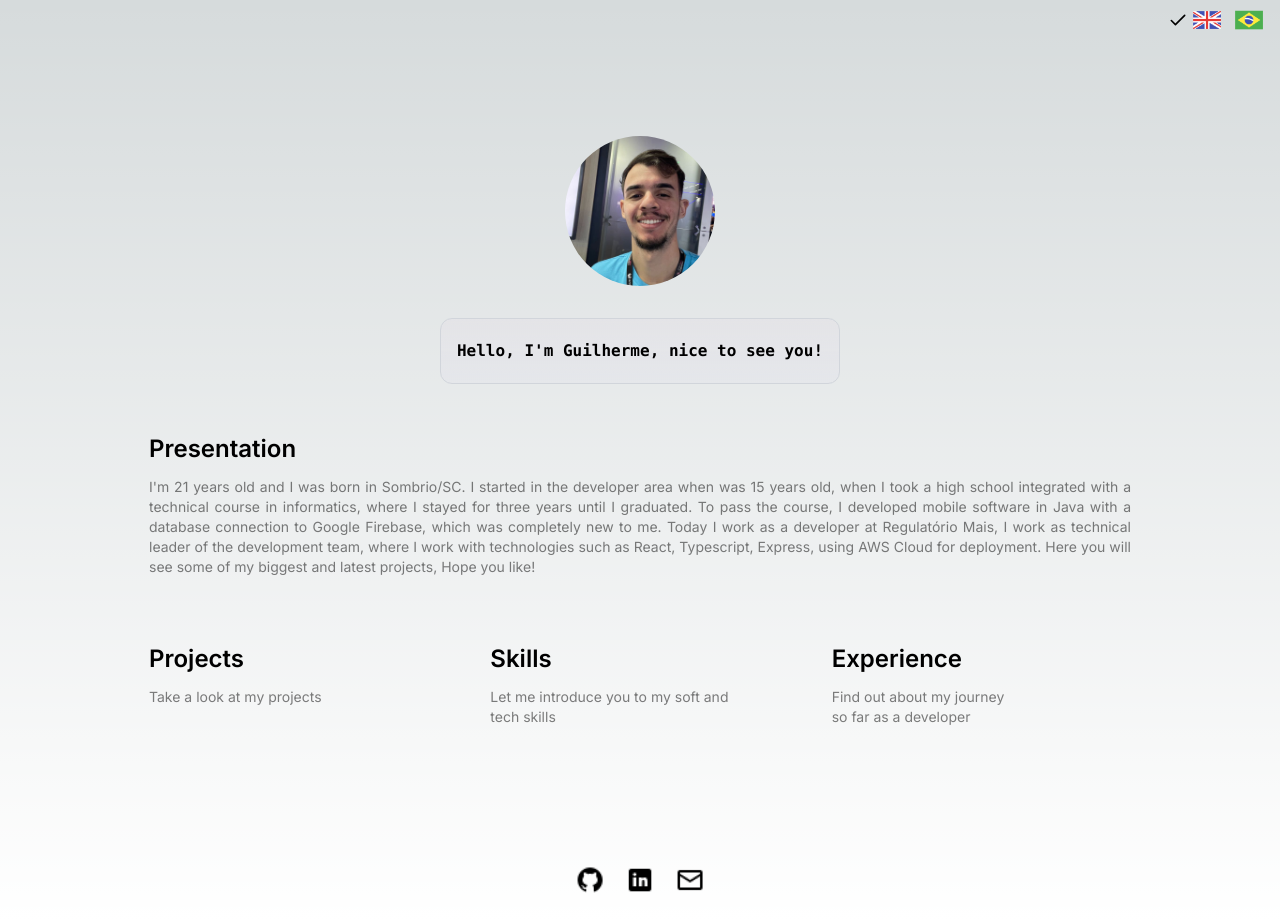
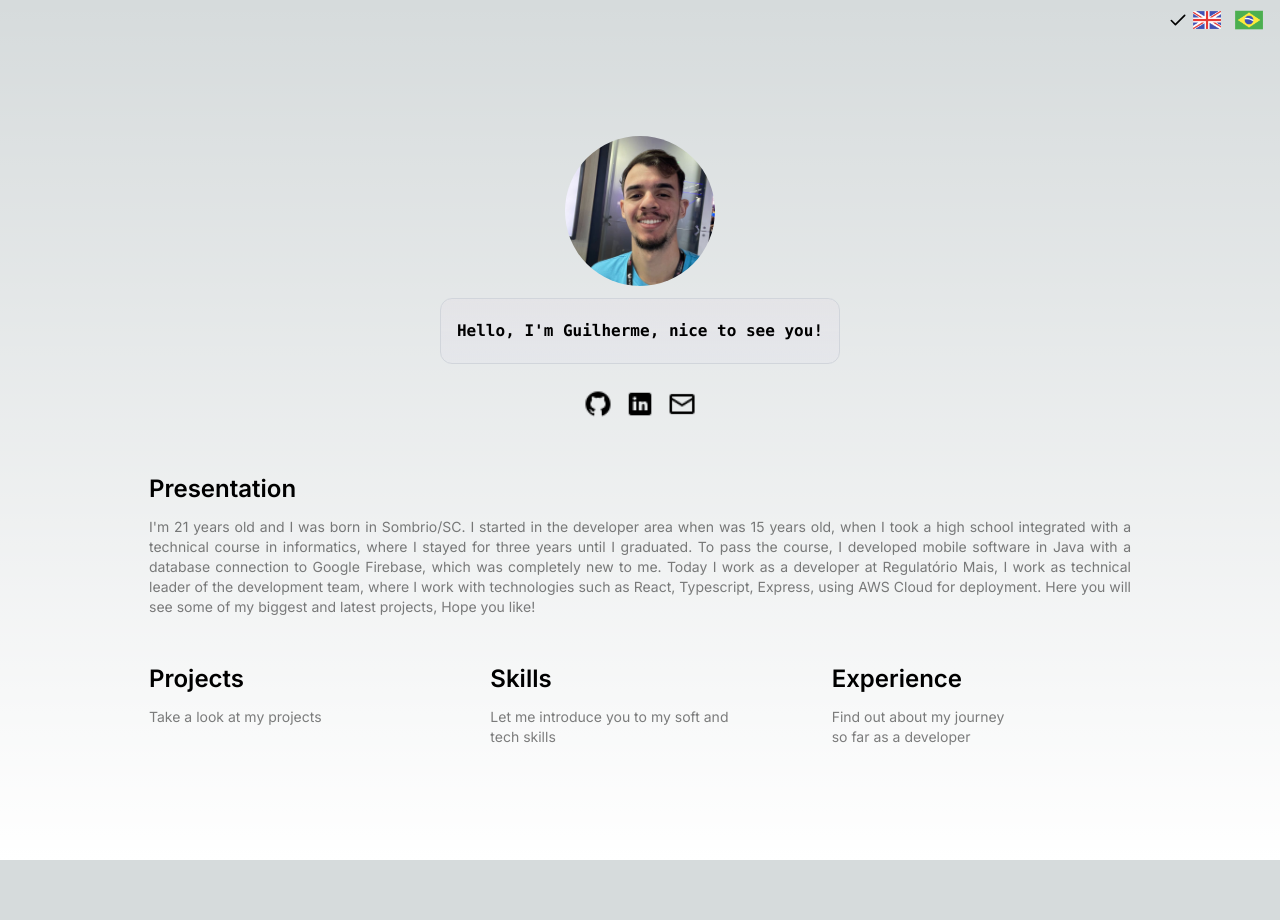
Before and after one commit to gui-sc/portfolio, a Next.js app: page / in a window 1280 px wide. After the commit the page ends 860 px from the top, so only its background shows below. Built offline with nearby package versions, Linux system fonts and the light colour scheme.

Commit message:
feat: remove footer, add social medias on first page and add github icon on project card

```diff
--- a/app/components/projectCard.tsx
+++ b/app/components/projectCard.tsx
@@ -1,10 +1,11 @@
 import { Project } from "../types/types";
+import Image from "next/image";
 import LanguageItem from "./LanguageItem";
 import Link from "next/link";
 import { useLanguage } from "../contexts/LanguageContext";
 
 export default function ProjectCard({ project }: { project: Project }) {
-    const {language} = useLanguage();
+    const { language } = useLanguage();
     return (
         <div className="mb-32 grid text-center lg:mb-0 lg:w-full lg:max-w-5xl lg:grid-cols-4 lg:text-left">
             <Link
@@ -13,9 +14,19 @@ export default function ProjectCard({ project }: { project: Project }) {
                 className="col-span-4 group flex flex-col justify-between rounded-lg border border-transparent px-5 py-4 transition-colors hover:border-gray-400 hover:bg-gray-100 hover:dark:border-neutral-700 hover:dark:bg-neutral-800/30"
             >
                 <div className="flex flex-col gap-2">
-                    <h2 className="mb-3 text-2xl font-semibold">
-                        {project.name}
-                    </h2>
+                    <div className="w-full flex justify-start gap-2 items-start">
+                        <Image
+                            alt={`github logo`}
+                            width={30}
+                            height={30}
+                            className="dark:filter dark:invert"
+                            src={`/github.png`}
+                        />
+                        <h2 className="mb-3 text-2xl font-semibold">
+                            {project.name}
+                        </h2>
+
+                    </div>
                     <p className="m-0 text-sm opacity-50 text-justify mb-3">
                         {project.description[language]}
                     </p>
--- a/app/layout.tsx
+++ b/app/layout.tsx
@@ -1,7 +1,6 @@
 import type { Metadata } from "next";
 import { Inter } from "next/font/google";
 import "./globals.css";
-import Footer from "./components/Footer";
 import Header from "./components/Header";
 import { LanguageProvider } from "./contexts/LanguageContext";
 
@@ -23,7 +22,6 @@ export default function RootLayout({
         <LanguageProvider>
           <Header />
           {children}
-          <Footer />
         </LanguageProvider>
       </body>
     </html>
--- a/app/page.tsx
+++ b/app/page.tsx
@@ -6,8 +6,22 @@ import Link from "next/link";
 
 export default function Home() {
   const { language } = useLanguage()
+  const socialMedias = [
+    {
+      name: "github",
+      url: "https://github.com/gui-sc",
+    },
+    {
+      name: "linkedin",
+      url: "https://www.linkedin.com/in/guilherme-coelho-72136520a/",
+    },
+    {
+      name: "email",
+      url: "mailto:gui.silveiracoelho@gmail.com"
+    }
+  ]
   return (
-    <main className="flex min-h-screen flex-col items-center justify-between p-24 gap-5">
+    <main className="flex min-h-screen p-12 flex-col items-center justify-between lg:p-24 gap-3">
 
       <Image
         src="/profile.png"
@@ -17,14 +31,29 @@ export default function Home() {
         height={150}
         priority
       />
-      <p className="flex justify-center items-center border-b border-gray-300 bg-gradient-to-b from-zinc-200 py-5 px-4 backdrop-blur-2xl dark:border-neutral-800 dark:bg-zinc-800/30 dark:from-inherit static w-auto rounded-xl border bg-gray-200 p-4">
-        <code className="font-mono font-bold text-center">{MainPageMessages["hello"][language]}</code>
-      </p>
+      <div className="flex flex-col">
+        <p className="flex justify-center items-center border-b border-gray-300 bg-gradient-to-b from-zinc-200 py-5 px-4 backdrop-blur-2xl dark:border-neutral-800 dark:bg-zinc-800/30 dark:from-inherit static w-auto rounded-xl border bg-gray-200">
+          <code className="font-mono font-bold text-center">{MainPageMessages["hello"][language]}</code>
+        </p>
+        <div className="w-full h-20 flex justify-center gap-3 items-center dark:filter dark:invert">
+          {socialMedias.map((media, index) => (
+            <Link key={index} href={media.url} target="_blank" rel="noreferrer">
+              <Image
+                alt={`${media.name} logo`}
+                width={30}
+                height={30}
+                src={`/${media.name}.png`}
+              />
+            </Link>
+          ))}
+        </div>
 
-      <div className="mb-8 grid text-center lg:mb-0 lg:w-full lg:max-w-5xl lg:grid-cols-4 lg:text-left">
+      </div>
+
+      <div className="mb-8 w-full grid text-center lg:mb-0 lg:w-full lg:max-w-5xl lg:grid-cols-4 lg:text-left">
         <div
           // href="https://nextjs.org/docs?utm_source=create-next-app&utm_medium=appdir-template&utm_campaign=create-next-app"
-          className="col-span-4 group rounded-lg border border-transparent px-5 py-4 transition-colors hover:border-gray-300 hover:bg-gray-100 hover:dark:border-neutral-700 hover:dark:bg-neutral-800/30"
+          className="col-span-4 w-full group rounded-lg border border-transparent px-5 py-4 transition-colors hover:border-gray-300 hover:bg-gray-100 hover:dark:border-neutral-700 hover:dark:bg-neutral-800/30"
         >
           <h2 className="mb-3 text-2xl font-semibold">
             {MainPageMessages["presentationTitle"][language]}
```
